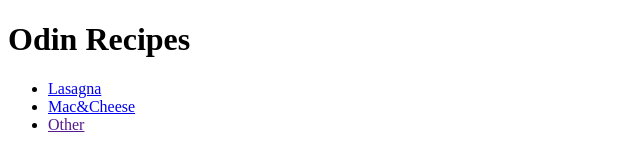
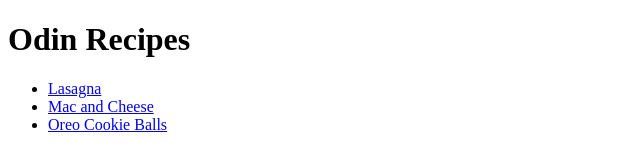
Before and after one commit to luisdrg/odin-recipes, a plain HTML site: page index.html in a window 1280 px wide. Shown: the whole page, without its empty margins (0-640 px from the left). Drawn offline with Linux system fonts and the light colour scheme.

Commit message:
Added last recipe (Oreo Cookie Balls)

```diff
--- a/index.html
+++ b/index.html
@@ -10,8 +10,8 @@
     <h1>Odin Recipes</h1>
     <ul>
         <li><a href="./pages/lasagna.html">Lasagna</a></li>
-        <li><a href="./pages/macandcheese.html">Mac&Cheese</a></li>
-        <li><a href="">Other</a></li>
+        <li><a href="./pages/macandcheese.html">Mac and Cheese</a></li>
+        <li><a href="./pages/oreo-cookie-balls.html">Oreo Cookie Balls</a></li>
     </ul>
 </body>
 </html>
```
